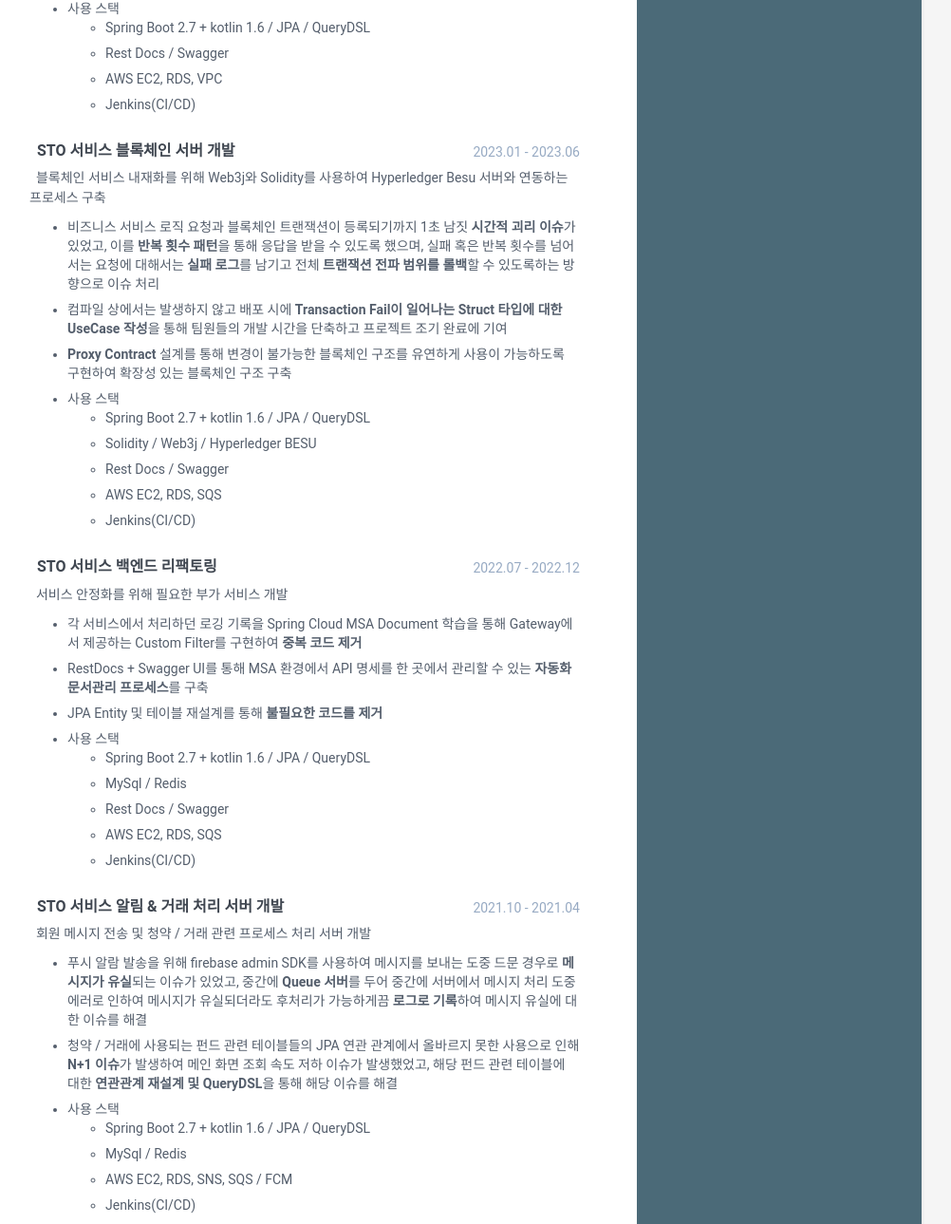
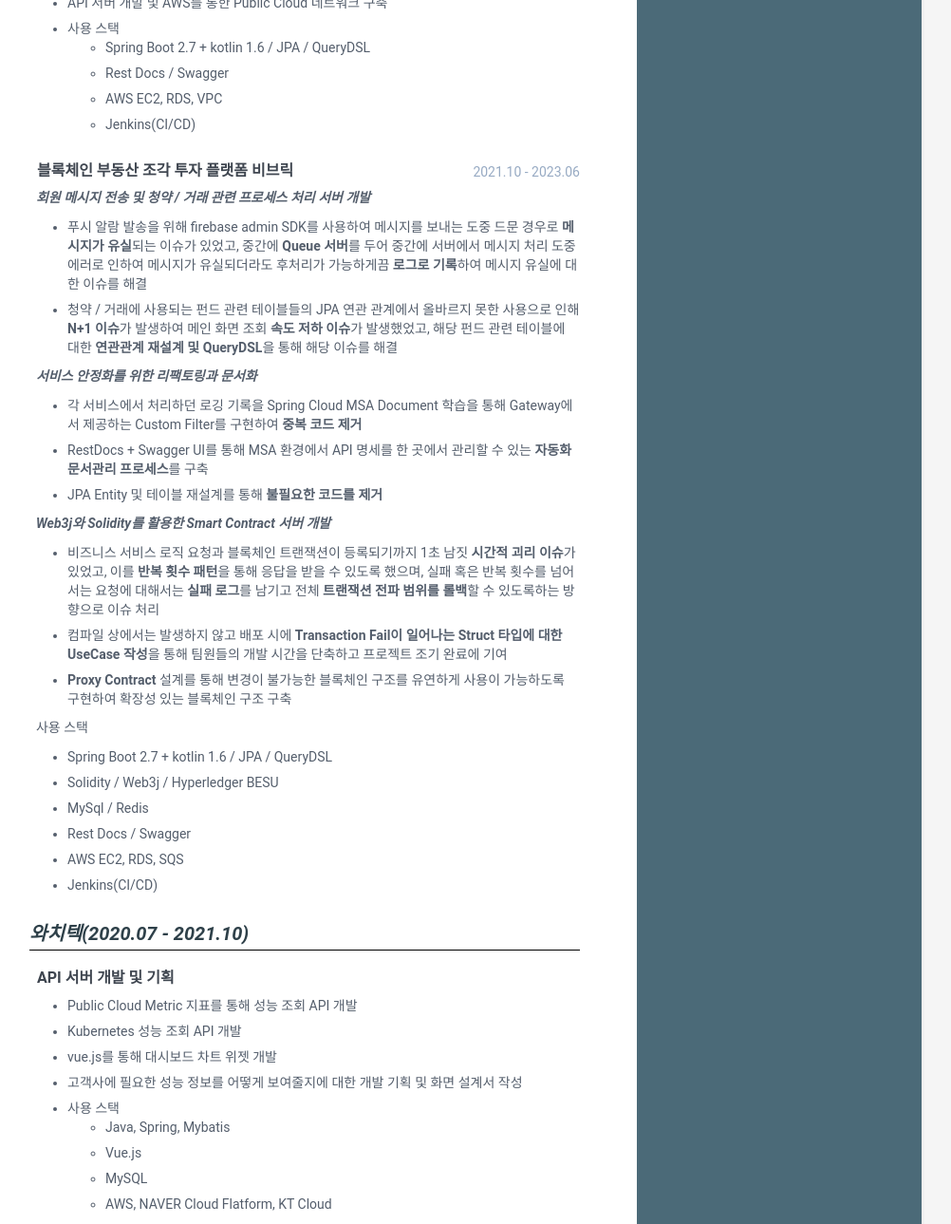
Before and after one commit to jaydenchuljinlee/jaydenchuljinlee.github.io, a Jekyll site: the page built from index.html, in a window 1280 px wide and 1400 px high, scrolled down 638 px, cut to the strip 111-1400 px from the top of the window. Shown: the whole strip at 95% size, without its empty margins (169-1171 px from the left). Built offline with Jekyll 4.4.1, drawn with Linux system fonts in a browser that asks for light colours; some of the changed text lies outside the part shown.

Commit message:
이력서 업데이트

```diff
--- a/_data/data.yml
+++ b/_data/data.yml
@@ -31,12 +31,12 @@
     # pdf: 20231028_resume.pdf
 
 career-profile:
-    motivation: 끊임 없이 궁금해하며 원인을 찾는 개발자
+    motivation: 소비자에게 더 좋은 경험을 주기 위해 공부한다
     title: 소개 (3년 4개월)
     summary: |
-      &nbsp; <b>백엔드 개발자</b>로 <b>스프링</b>을 통해 <b>MA 서비스부터 MSA 서비스</b>까지 다양한 서버 구축 경험을 토대로 <b>부동산 자산 거래 STO 플랫폼 서비스</b>를 성공적으로 개발했습니다.
+      &nbsp; <b>MAU 400명, 총 이용 고객 9000</b>명 서비스의 초창기 Backend 개발자로 참여했습니다. 비록 이용자 수는 적었지만, 개발자로서 고객에게 더 좋은 서비스를 제공하기 위해 <b>성능 개선</b>에 대한 많은 고민을 하고 있으며, 느리지만 꾸준하게 이어나가는 개발 열정을 가지고 있습니다.
 
-      &nbsp; 평소 <b>아키텍처 및 클린 코드</b>에 관심이 많고, 비브릭 서비스 메인 화면 조회 시 <b>JPA 연관 관계 이슈</b>로 정보 질의가 늦어져 사용자 불편이 야기되었던 <b>질의 시간을 3초 감소</b>했고,
+      &nbsp; 평소 <b>아키텍처 및 클린 코드</b>에 관심이 많고, 서비스 메인 화면 조회 시 <b>JPA 연관 관계 이슈</b>로 정보 질의가 늦어져 사용자 불편이 야기되었던 <b>질의 시간을 3초 감소</b>했고,
       빌드 시 <b>Spring Test에서 Context 이슈</b>로 인해 느려졌던 <b>빌드 시간을 30초 감소</b>하는 등의 성과가 있습니다.
 
       &nbsp; 사용자 친화적인 서비스를 구축하기 위해서는 다양한 구성원들과의 의사소통이 중요하다는 인식을 가지고 있고, 협업 개발을 위해 <b>UX 소통</b>에도 기여를 했습니다.
@@ -74,49 +74,34 @@
                   - Rest Docs / Swagger
                   - AWS EC2, RDS, VPC
                   - Jenkins(CI/CD)
-          - role: STO 서비스 블록체인 서버 개발
-            time: 2023.01 - 2023.06
+          - role: 블록체인 부동산 조각 투자 플랫폼 비브릭
+            time: 2021.10 - 2023.06
             company: 비브릭
             details: |
-              &nbsp; 블록체인 서비스 내재화를 위해 Web3j와 Solidity를 사용하여 Hyperledger Besu 서버와 연동하는 프로세스 구축
+              &nbsp; <i><b>회원 메시지 전송 및 청약 / 거래 관련 프로세스 처리 서버 개발</b></i>
+                - 푸시 알람 발송을 위해 firebase admin SDK를 사용하여 메시지를 보내는 도중 드문 경우로 <b>메시지가 유실</b>되는 이슈가 있었고, 중간에 <b>Queue 서버</b>를 두어 중간에 서버에서 메시지 처리 도중 에러로 인하여
+                  메시지가 유실되더라도 후처리가 가능하게끔 <b>로그로 기록</b>하여 메시지 유실에 대한 이슈를 해결
+                - 청약 / 거래에 사용되는 펀드 관련 테이블들의 JPA 연관 관계에서 올바르지 못한 사용으로 인해 <b>N+1 이슈</b>가 발생하여 메인 화면 조회 <b>속도 저하 이슈</b>가 발생했었고,
+                  해당 펀드 관련 테이블에 대한 <b>연관관계 재설계 및 QueryDSL</b>을 통해 해당 이슈를 해결
+
+              &nbsp; <i><b>서비스 안정화를 위한 리팩토링과 문서화</b></i>
+                - 각 서비스에서 처리하던 로깅 기록을 Spring Cloud MSA Document 학습을 통해  Gateway에서 제공하는 Custom Filter를 구현하여 <b>중복 코드 제거</b>
+                - RestDocs + Swagger UI를 통해 MSA 환경에서 API 명세를 한 곳에서 관리할 수 있는 <b>자동화 문서관리 프로세스</b>를 구축
+                - JPA Entity 및 테이블 재설계를 통해 <b>불필요한 코드를 제거</b>
+
+              &nbsp; <i><b>Web3j와 Solidity를 활용한 Smart Contract 서버 개발</b></i>
                 - 비즈니스 서비스 로직 요청과 블록체인 트랜잭션이 등록되기까지 1초 남짓 <b>시간적 괴리 이슈</b>가 있었고, 이를 <b>반복 횟수 패턴</b>을 통해 응답을 받을 수 있도록 했으며,
                   실패 혹은 반복 횟수를 넘어서는 요청에 대해서는 <b>실패 로그</b>를 남기고 전체 <b>트랜잭션 전파 범위를 롤백</b>할 수 있도록하는 방향으로 이슈 처리
                 - 컴파일 상에서는 발생하지 않고 배포 시에 <b>Transaction Fail이 일어나는  Struct 타입에 대한 UseCase 작성</b>을 통해 팀원들의 개발 시간을 단축하고 프로젝트 조기 완료에 기여
                 - <b>Proxy Contract</b> 설계를 통해 변경이 불가능한 블록체인 구조를 유연하게 사용이 가능하도록 구현하여 확장성 있는 블록체인 구조 구축
-                - 사용 스택
-                  - Spring Boot 2.7 + kotlin 1.6 / JPA / QueryDSL
-                  - Solidity / Web3j / Hyperledger BESU
-                  - Rest Docs / Swagger
-                  - AWS EC2, RDS, SQS
-                  - Jenkins(CI/CD)
-          - role: STO 서비스 백엔드 리팩토링
-            time: 2022.07 - 2022.12
-            company: 비브릭
-            details: |
-              &nbsp; 서비스 안정화를 위해 필요한 부가 서비스 개발
-                - 각 서비스에서 처리하던 로깅 기록을 Spring Cloud MSA Document 학습을 통해  Gateway에서 제공하는 Custom Filter를 구현하여 <b>중복 코드 제거</b>
-                - RestDocs + Swagger UI를 통해 MSA 환경에서 API 명세를 한 곳에서 관리할 수 있는 <b>자동화 문서관리 프로세스</b>를 구축
-                - JPA Entity 및 테이블 재설계를 통해 <b>불필요한 코드를 제거</b>
-                - 사용 스택
-                  - Spring Boot 2.7 + kotlin 1.6 / JPA / QueryDSL
-                  - MySql / Redis
-                  - Rest Docs / Swagger
-                  - AWS EC2, RDS, SQS
-                  - Jenkins(CI/CD)
-          - role: STO 서비스 알림 & 거래 처리 서버 개발
-            time: 2021.10 - 2021.04
-            company: 비브릭
-            details: |
-              &nbsp; 회원 메시지 전송 및 청약 / 거래 관련 프로세스 처리 서버 개발
-                - 푸시 알람 발송을 위해 firebase admin SDK를 사용하여 메시지를 보내는 도중 드문 경우로 <b>메시지가 유실</b>되는 이슈가 있었고, 중간에 <b>Queue 서버</b>를 두어 중간에 서버에서 메시지 처리 도중 에러로 인하여
-                  메시지가 유실되더라도 후처리가 가능하게끔 <b>로그로 기록</b>하여 메시지 유실에 대한 이슈를 해결
-                - 청약 / 거래에 사용되는 펀드 관련 테이블들의 JPA 연관 관계에서 올바르지 못한 사용으로 인해 <b>N+1 이슈</b>가 발생하여 메인 화면 조회 속도 저하 이슈가 발생했었고,
-                  해당 펀드 관련 테이블에 대한 <b>연관관계 재설계 및 QueryDSL</b>을 통해 해당 이슈를 해결
-                - 사용 스택
-                  - Spring Boot 2.7 + kotlin 1.6 / JPA / QueryDSL
-                  - MySql / Redis
-                  - AWS EC2, RDS, SNS, SQS / FCM
-                  - Jenkins(CI/CD)
+
+              &nbsp; 사용 스택
+                - Spring Boot 2.7 + kotlin 1.6 / JPA / QueryDSL
+                - Solidity / Web3j / Hyperledger BESU
+                - MySql / Redis
+                - Rest Docs / Swagger
+                - AWS EC2, RDS, SQS
+                - Jenkins(CI/CD)
       - name: 와치텍
         duration: 2020.07 - 2021.10
         info:
```
